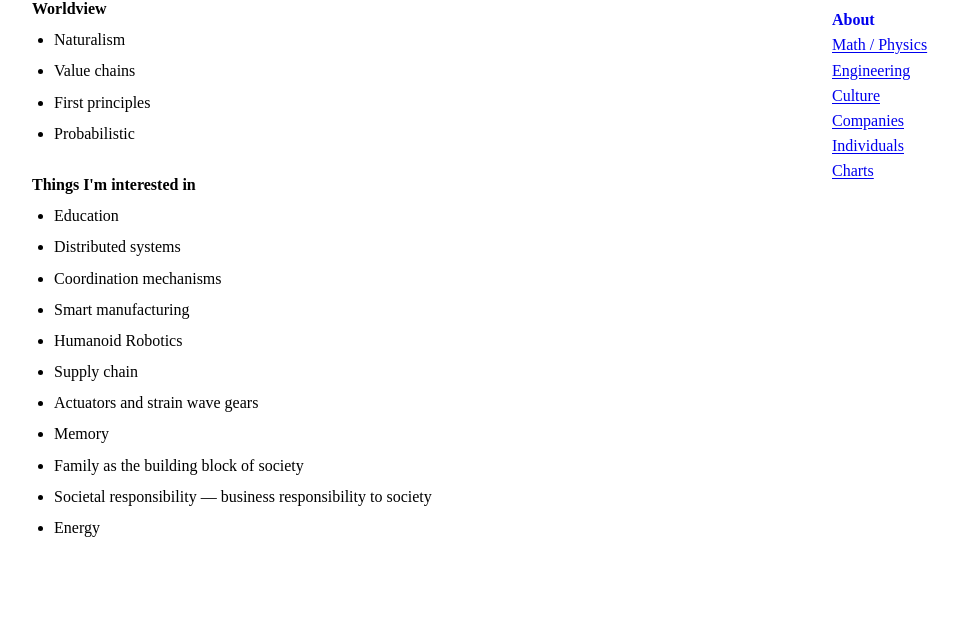
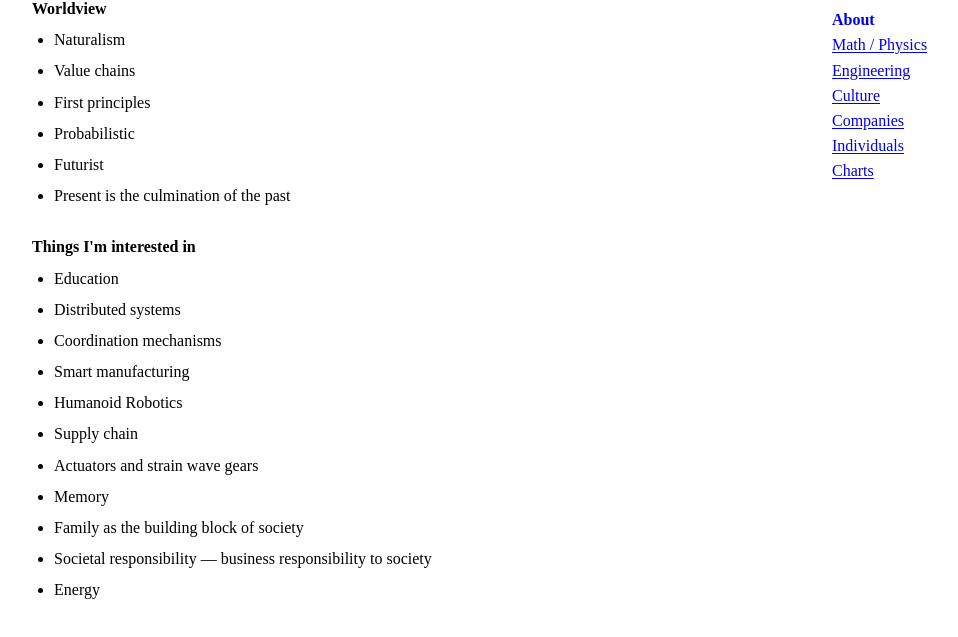
Before and after one commit to ChipNChamp/carson-pugh-site, a website: page about.html in a window 1280 px wide. Shown: the part 61-698 px from the top of the page, without its empty margins (118-1076 px from the left). Drawn offline with Linux system fonts and the light colour scheme.

Commit message:
content: add Futurist and 'Present is the culmination of the past' to About Worldview
Co-Authored-By: Claude Opus 4.8 (1M context) <noreply@anthropic.com>

```diff
--- a/about.html
+++ b/about.html
@@ -25,6 +25,8 @@
         <li>Value chains</li>
         <li>First principles</li>
         <li>Probabilistic</li>
+        <li>Futurist</li>
+        <li>Present is the culmination of the past</li>
       </ul>
       <h2>Things I'm interested in</h2>
       <ul>
```
